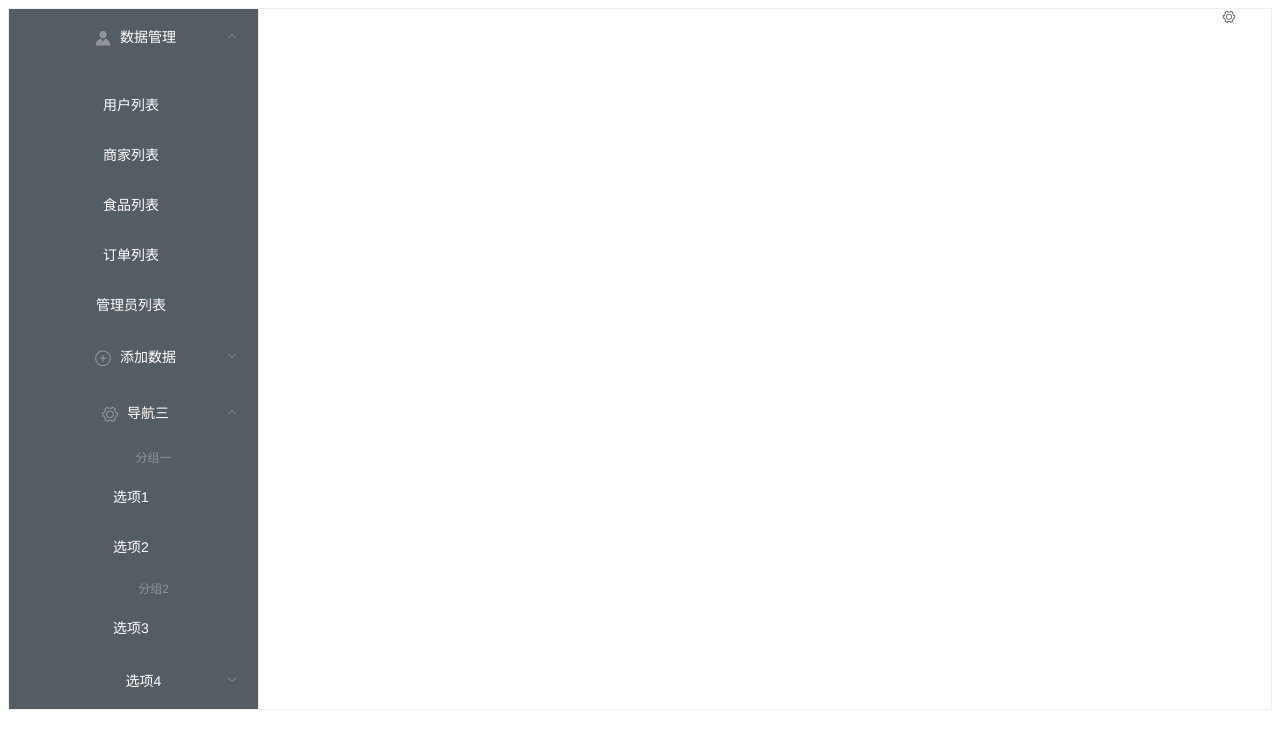
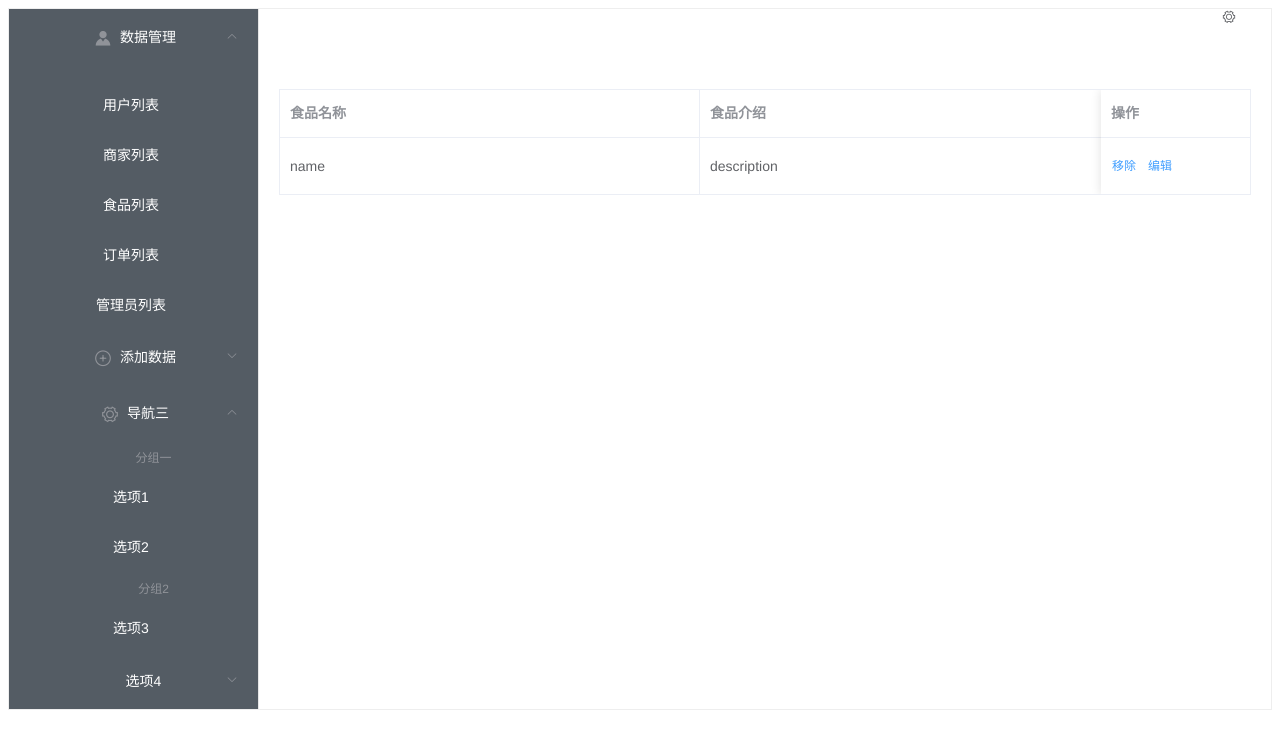
Before and after one commit to JLUZHAnalytica/TASK-7.21-LearnVue, a Vue app: page /#/food_list in a window 1280 px wide. Shown: the top 748 px of the page. Built offline with nearby package versions, Linux system fonts and the light colour scheme; no server answers.

Commit message:
food_list
food_数据上传

```diff
--- a/src/router/index.js
+++ b/src/router/index.js
@@ -4,7 +4,7 @@ import layout from '@/layout/index'
 import login from '@/view/login/index'
 import manage from '@/view/home/index'
 import user from '@/view/user/index'
-import { food_list } from '@/view/food_list'
+import  food_list  from '@/view/food_list'
 
 Vue.use(Router)
 
--- a/src/view/food_list/index.vue
+++ b/src/view/food_list/index.vue
@@ -1,9 +1,9 @@
 <template>
   <div>
     <el-table :data="tableData" border style="width: 100%">
-      <el-table-column prop="name" label="食品名称" width="320"></el-table-column>
-      <el-table-column prop="description" label="食品介绍" width="350"></el-table-column>
-      <el-table-column prop="city" label="食品评分" width="330"></el-table-column>
+      <el-table-column prop="name" label="食品名称" width="420"></el-table-column>
+      <el-table-column prop="description" label="食品介绍" width="450"></el-table-column>
+      <el-table-column prop="rating" label="食品评分" width="430"></el-table-column>
       <el-table-column fixed="right" label="操作" width="150">
         <template slot-scope="scope">
           <el-button @click.native.prevent="deleteRow(scope.$index, tableData)" type="text" size="small">移除</el-button>
@@ -22,6 +22,7 @@ export default {
       tableData:[{
           name:'name',
           description:'description',
+          rating:'rating',
         }],
       offset:0,
       limit:20,
@@ -39,7 +40,8 @@ mounted () {
     },
     foodList(){
         food_list(this.offset,this.limit,this.restaurant_id).then(res=>{
-            this.tableData=res.food_list
+            this.tableData=res.data
+            console.log(res)
                 })
     }
   }
```
